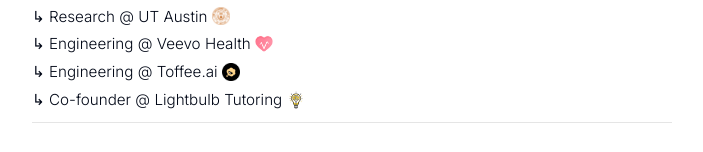
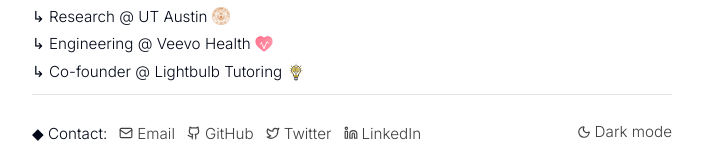
Before and after one commit to ir272/ianroybal-portfolio, a Next.js app: page / in a window 1280 px wide. Shown: the part 377-529 px from the top of the page, without its empty margins (288-991 px from the left). Built offline with nearby package versions, Linux system fonts and the light colour scheme.

Commit message:
chore: remove Toffee experience

```diff
--- a/app/page.tsx
+++ b/app/page.tsx
@@ -238,7 +238,6 @@
           <div>↳ Engineering @ <a href="https://www.pressw.ai/" target="_blank" rel="noreferrer" className="hover-underline-nudge">PressW</a> <Logo src="/pressw-favicon.ico" alt="PressW" /></div>
           <div>↳ Research @ <a href="https://afarahi.github.io/" target="_blank" rel="noreferrer" className="hover-underline-nudge">UT Austin</a> <Logo src="/ut.png" alt="UT Austin" /></div>
           <div>↳ Engineering @ <a href="https://www.veevohealth.com/" target="_blank" rel="noreferrer" className="hover-underline-nudge">Veevo Health</a> <Logo src="/veevohealth.svg" alt="Veevo Health" /></div>
-          <div>↳ Engineering @ <a href="https://toffee.ai/" target="_blank" rel="noreferrer" className="hover-underline-nudge">Toffee.ai</a> <Logo src="/toffee.png" alt="Toffee.ai" /></div>
           <div>↳ Co-founder @ <a href="https://www.instagram.com/lightbulb_tut/" target="_blank" rel="noreferrer" className="hover-underline-nudge">Lightbulb Tutoring</a> <Logo src="/lbt.png" alt="Lightbulb Tutoring" /></div>
         </div>
 
```
